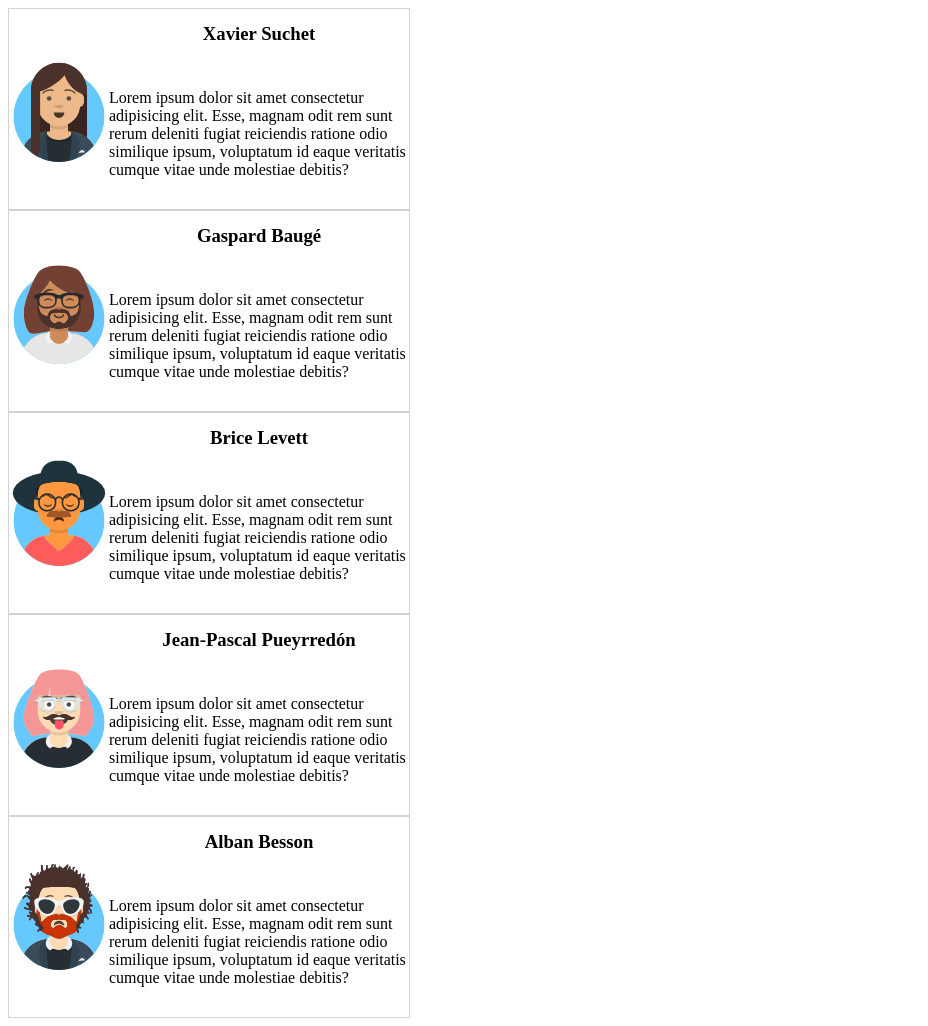
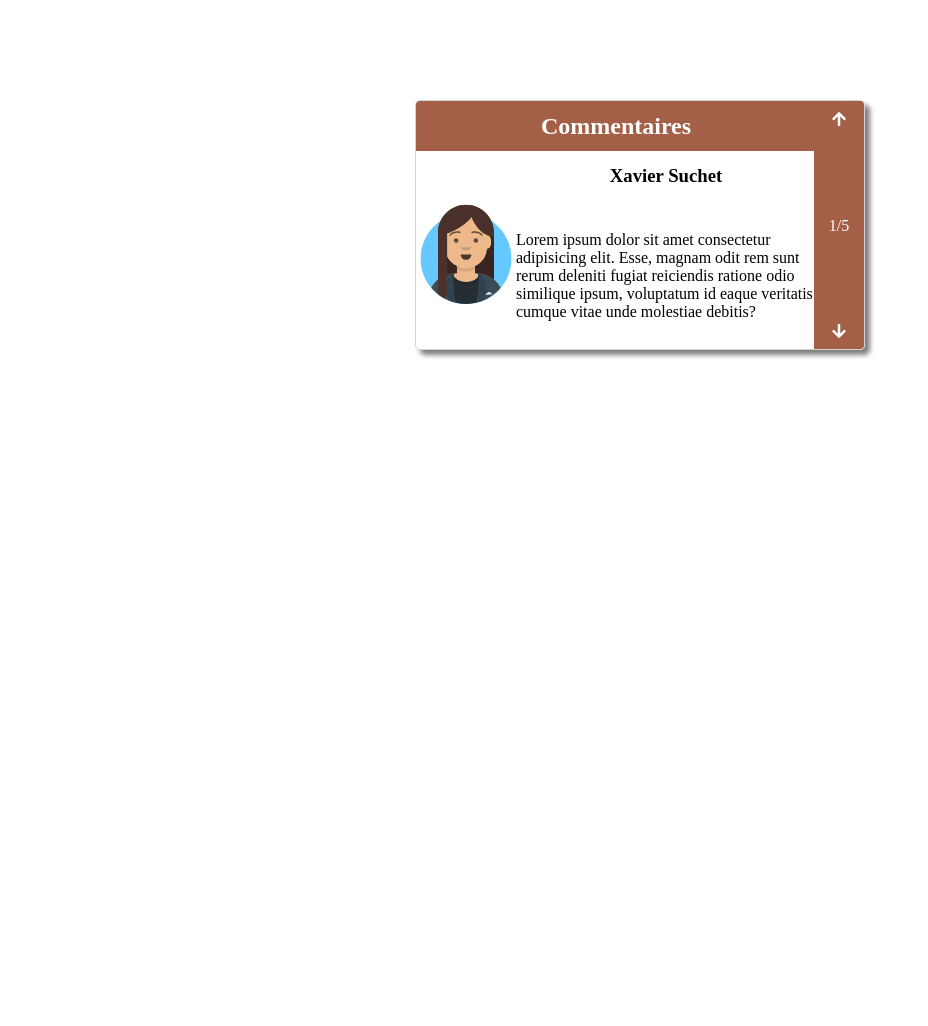
Before and after one commit to jdedev-fr/commentsAnime, a plain HTML site: page index.html in a window 1280 px wide. Shown: the whole page, without its empty margins (0-928 px from the left). After the commit the page ends 800 px from the top, so only its background shows below. Drawn offline with Linux system fonts and the light colour scheme.

Commit message:
fin comment Anime

```diff
--- a/css/commentsAnime.css
+++ b/css/commentsAnime.css
@@ -1,4 +1,48 @@
+*{
+    margin:0;
+    padding: 0;
+    box-sizing: border-box;
+}
+section {
+    width:450px;
+    height:250px;
+    margin: 100px auto;
+    position: relative;
+    border: solid 1px lightgrey;
+    border-radius: 5px;
+    box-shadow: rgba(0,0,0,0.5) 5px 5px 5px;
+    overflow: hidden;
+}
+h2{
+    position: absolute;
+    height: 50px;
+    width:400px;
+    top:0;
+    left: 0;
+    background-color: rgb(163, 96, 70);
+    color: white;
+    display: flex;
+    justify-content: center;
+    align-items: center;
+    z-index: 100;
+}
+.boutNav {
+    position: absolute;
+    height: 250px;
+    width:50px;
+    background-color: rgb(163, 96, 70);
+    color: white;
+    top:0;
+    right:0;
+    display: flex;
+    flex-direction: column;
+    justify-content: space-between;
+    align-items: center;
+    padding: 10px 0;
+}
 article {
+    position: relative;
+    transition: linear 2s;
     width: 400px;
     display:grid;
     grid-template-columns: 100px 300px;
@@ -7,7 +51,7 @@ article {
                          "a c";
     justify-items: center;
     align-items: center;
-    border: solid 1px lightgray;
+   /* border: solid 1px lightgray;*/
 }
 article>h3 {
     grid-area: b;
@@ -18,3 +62,7 @@ article>img {
     height: 100%;
     object-fit: contain;
 }
+.fas:hover {
+    opacity: 0.8;
+    cursor: pointer;
+}
--- a/index.html
+++ b/index.html
@@ -6,11 +6,21 @@
     <meta http-equiv="X-UA-Compatible" content="IE=edge">
     <meta name="viewport" content="width=device-width, initial-scale=1.0">
     <title>Document</title>
+    <link rel="stylesheet" href="https://cdnjs.cloudflare.com/ajax/libs/font-awesome/5.14.0/css/all.min.css"
+        integrity="sha512-1PKOgIY59xJ8Co8+NE6FZ+LOAZKjy+KY8iq0G4B3CyeY6wYHN3yt9PW0XpSriVlkMXe40PTKnXrLnZ9+fkDaog=="
+        crossorigin="anonymous" referrerpolicy="no-referrer" />
     <link rel="stylesheet" href="./css/commentsAnime.css">
+    <script src="./js/commentAnime.js" defer></script>
 </head>
 
 <body>
     <section>
+        <h2>Commentaires</h2>
+        <div class="boutNav">
+            <div class="up"><i class="fas fa-arrow-up"></i></div>
+            <div class="numCarte">1/5</div>
+            <div class="down"><i class="fas fa-arrow-down"></i></div>
+        </div>
         <article>
             <img src="./img/avataaars_1.svg" alt="avatar">
             <h3>Xavier Suchet</h3>
--- /dev/null
+++ b/js/commentAnime.js
@@ -0,0 +1,26 @@
+//On attrape tous les articles
+let articles = document.querySelectorAll("article")
+//On attrape les 2 boutons
+let btUp = document.querySelector('.up')
+let btDown = document.querySelector('.down')
+let numCarte = document.querySelector('.numCarte')
+
+//On place la marge de départ pour bien placer la première carte
+for (let i = 0; i < articles.length; i++) {
+    articles[i].style.marginTop = (i == 0) ? "50px" : "0px"
+}
+
+//On déplace la première carte vers le haut tant qu'on est pas au bout
+btUp.addEventListener('click', () => {
+    if (parseInt(articles[0].style.marginTop) > (50 - (200 * (articles.length - 1)))) {
+        articles[0].style.marginTop = parseInt(articles[0].style.marginTop) - 200 + "px"
+        numCarte.innerHTML = ((Math.abs(parseInt(articles[0].style.marginTop) - 50) / 200) + 1) + "/" + articles.length
+    }
+})
+//On déplace la première carte vers le bas tant qu'on est pas au bout
+btDown.addEventListener('click', () => {
+    if (parseInt(articles[0].style.marginTop) < 50) {
+        articles[0].style.marginTop = parseInt(articles[0].style.marginTop) + 200 + "px"
+        numCarte.innerHTML = ((Math.abs(parseInt(articles[0].style.marginTop) - 50) / 200) + 1) + "/" + articles.length
+    }
+})
```
